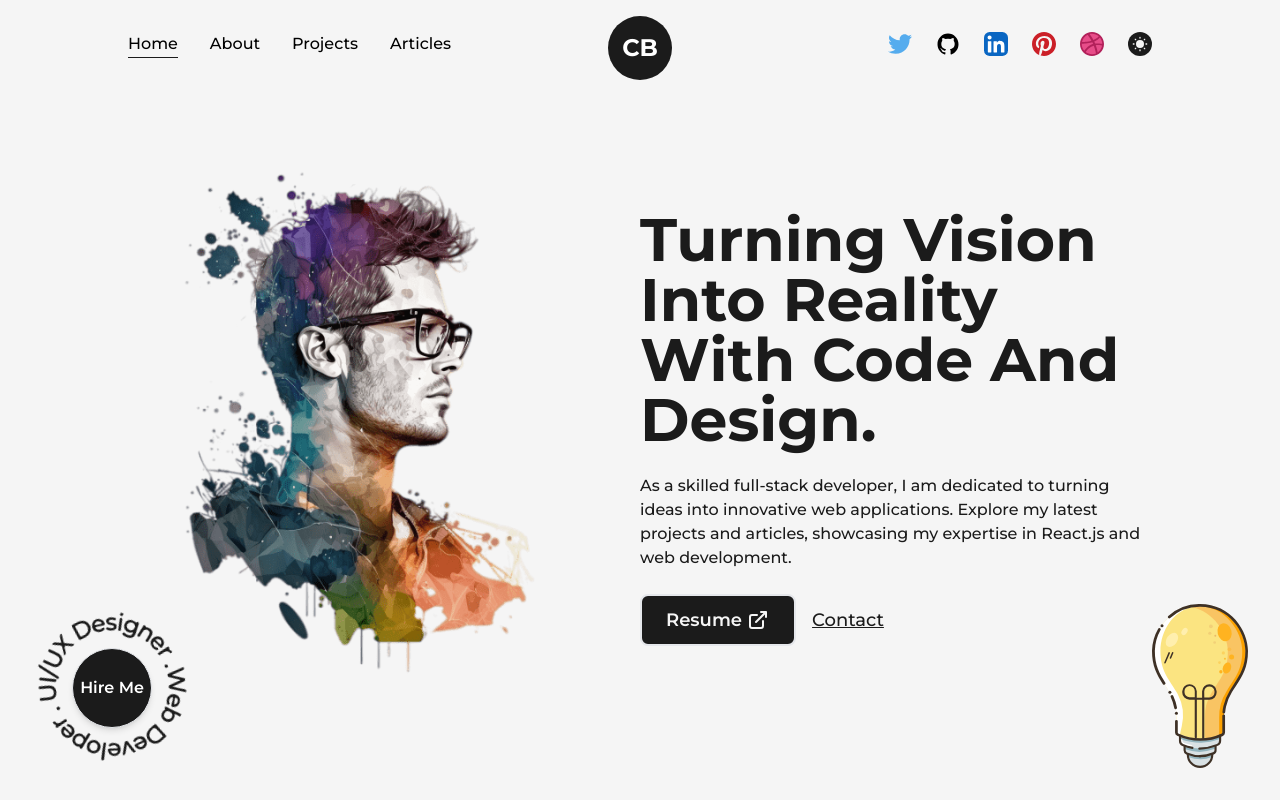
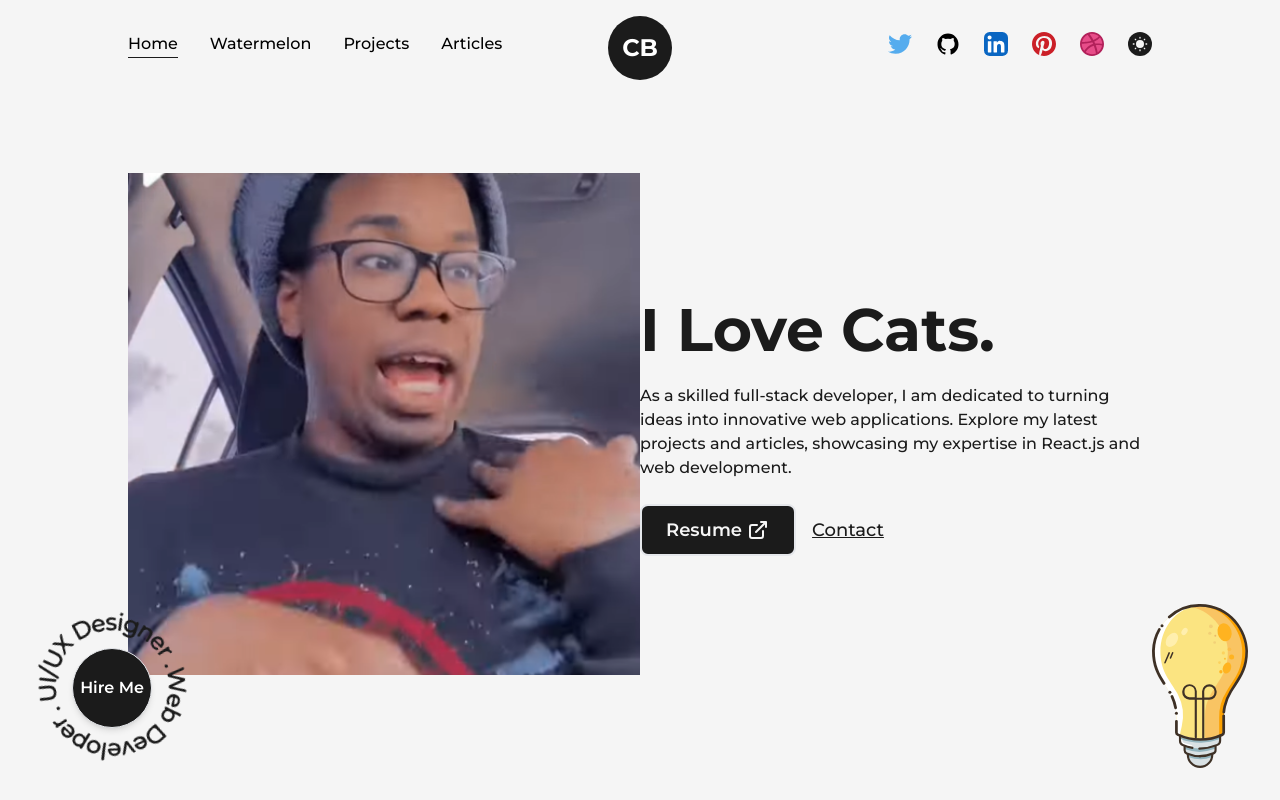
Before and after one commit to Zaephyrain/y_jarvis_dlr_portfolio, a Next.js app: page / in a window 1280 px wide. Shown: the top 800 px of the page. Built offline with nearby package versions, Linux system fonts and the light colour scheme.

Commit message:
mathieu m'a aidé

```diff
--- a/src/components/Navbar.js
+++ b/src/components/Navbar.js
@@ -91,7 +91,7 @@
       >
       <nav className="flex items-center justify-center">
         <CustomLink className="mr-4" href="/" title="Home" />
-        <CustomLink className="mx-4" href="/about" title="About" />
+        <CustomLink className="mx-4" href="/watermelon" title="Watermelon" />
         <CustomLink className="mx-4" href="/projects" title="Projects" />
         <CustomLink className="ml-4" href="/articles" title="Articles" />
       </nav>
@@ -177,7 +177,7 @@
       >
       <nav className="flex items-center justify-center flex-col">
         <CustomMobileLink toggle={handleClick} className="mr-4 lg:m-0 lg:my-2" href="/" title="Home" />
-        <CustomMobileLink toggle={handleClick} className="mx-4 lg:m-0 lg:my-2" href="/about" title="About" />
+        <CustomMobileLink toggle={handleClick} className="mx-4 lg:m-0 lg:my-2" href="/watermelon" title="Watermelon" />
         <CustomMobileLink toggle={handleClick} className="mx-4 lg:m-0 lg:my-2" href="/projects" title="Projects" />
         <CustomMobileLink toggle={handleClick} className="ml-4 lg:m-0 lg:my-2" href="/articles" title="Articles" />
       </nav>
--- a/src/pages/index.js
+++ b/src/pages/index.js
@@ -6,7 +6,7 @@
 import Image from "next/image";
 import Link from "next/link";
 import lightBulb from "../../public/images/svgs/miscellaneous_icons_1.svg";
-import profilePic from "../../public/images/profile/developer-pic-1.png";
+import profilePic from "../../public/images/profile/zizi.png";
 import TransitionEffect from "@/components/TransitionEffect";
 
 
@@ -41,7 +41,7 @@
             </div>
             <div className="flex w-1/2 flex-col items-center self-center lg:w-full lg:text-center">
               <AnimatedText
-                text="Turning vision into reality with code and design."
+                text="I love cats."
                 className="!text-left !text-6xl xl:!text-5xl lg:!text-center lg:!text-6xl md:!text-5xl sm:!text-3xl"
               />
               <p className="my-4 text-base font-medium md:text-sm sm:!text-xs">
--- a/src/pages/about.js
+++ b/src/pages/watermelon.js
@@ -38,7 +38,7 @@
   return (
     <>
       <Head>
-        <title>Minimal Portfolio Built with Nextjs | About Page</title>
+        <title>Minimal Portfolio Built with Nextjs | Watermelon Page</title>
         <meta name="description" content="Learn more about CodeBucks, a Next.js developer with a passion for
         creating innovative solutions. Discover tips for building a developer portfolio and insights on
         full-stack development, front-end development, and back-end development." />
```
Also changed, not shown: public/images/profile/developer-pic-1.png (deleted), public/images/profile/zizi.PNG (added).
